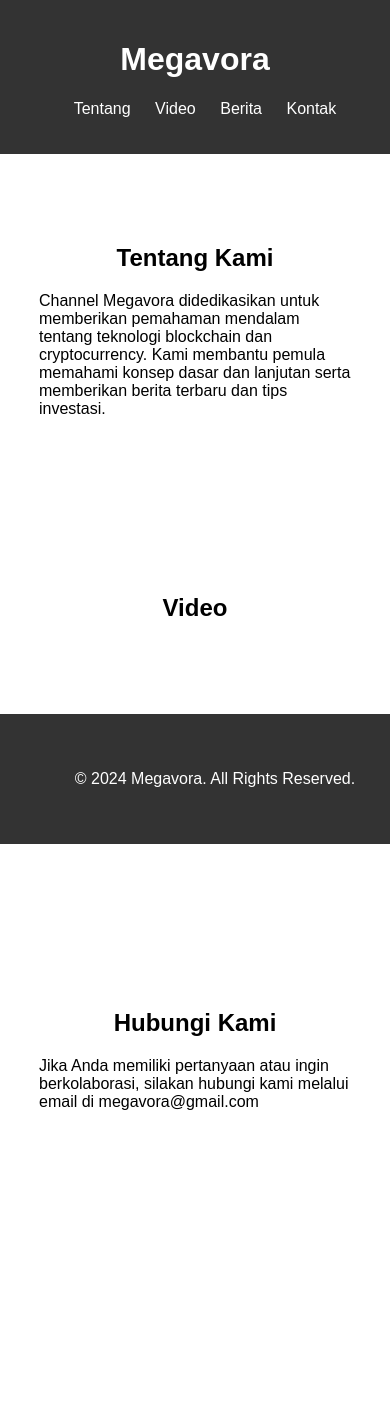
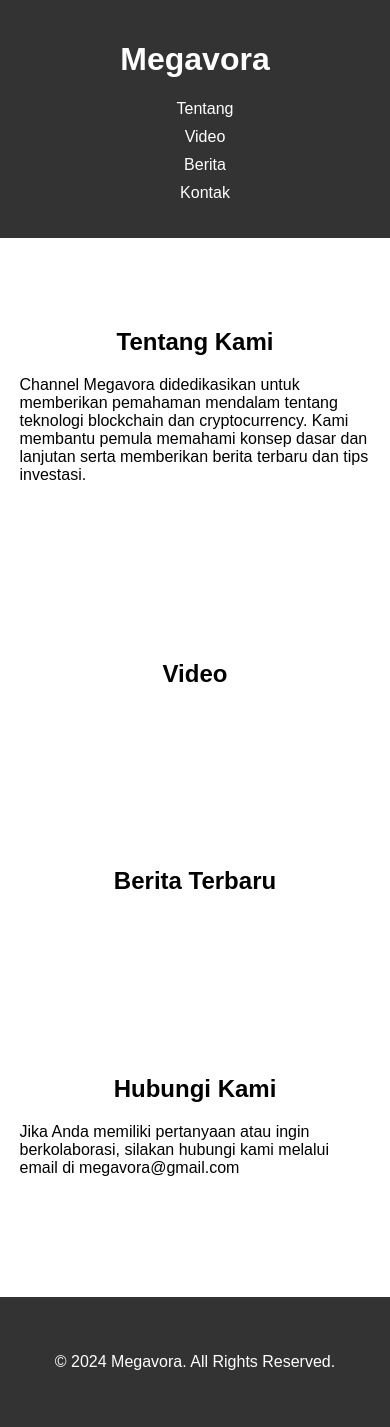
Before and after one commit to Pandiregun/megavora.io, a PHP site: page / in a window 390 px wide. Before the commit the page ends 1110 px from the top, so only its background shows below. Run offline with PHP 8.4, Linux system fonts and the light colour scheme.

Commit message:
styles.css
Update

```diff
--- a/styles.css
+++ b/styles.css
@@ -28,7 +28,7 @@
 }
 
 .container {
-    width: 80%;
+    width: 90%;
     margin: auto;
     padding: 20px 0;
 }
@@ -46,14 +46,12 @@
     color: #fff;
     text-align: center;
     padding: 20px;
-    position: fixed;
-    bottom: 0;
-    width: 100%;
 }
 
 .social-media {
     list-style: none;
     padding: 0;
+    text-align: center;
 }
 
 .social-media li {
@@ -65,3 +63,11 @@
     color: #fff;
     text-decoration: none;
 }
+
+/* Responsiveness */
+@media screen and (max-width: 768px) {
+    nav ul li {
+        display: block;
+        margin-bottom: 10px;
+    }
+}
```
